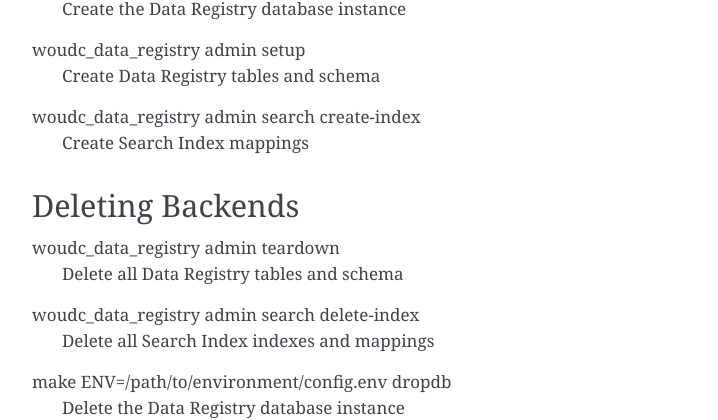
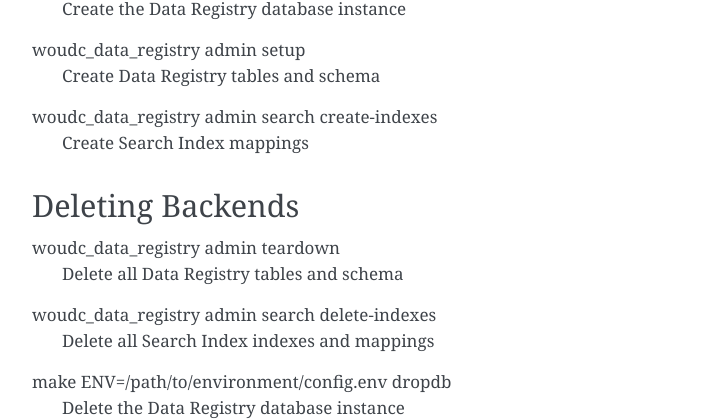
Before and after one commit to woudc/woudc-data-registry, a Sphinx documentation site: the page built from docs/administration.rst, in a window 1280 px wide. Shown: the part 639-1059 px from the top of the page, without its empty margins (388-1106 px from the left). Built offline with Sphinx 7.4.7, drawn with Linux system fonts in a browser that asks for light colours; pages that are not in the unit, such as notebooks, are missing from menus.

Commit message:
rename admin search CLI, add file output path to data record model (#21)

```diff
--- a/docs/administration.rst
+++ b/docs/administration.rst
@@ -33,7 +33,7 @@ make ENV=/path/to/environment/config.env createdb
 woudc_data_registry admin setup
     Create Data Registry tables and schema
 
-woudc_data_registry admin search create-index
+woudc_data_registry admin search create-indexes
     Create Search Index mappings
 
 -----------------
@@ -43,7 +43,7 @@ Deleting Backends
 woudc_data_registry admin teardown
     Delete all Data Registry tables and schema
 
-woudc_data_registry admin search delete-index
+woudc_data_registry admin search delete-indexes
     Delete all Search Index indexes and mappings
 
 make ENV=/path/to/environment/config.env dropdb
```
Also changed, not shown: README.md (+2 -2 lines), 4 other files.
